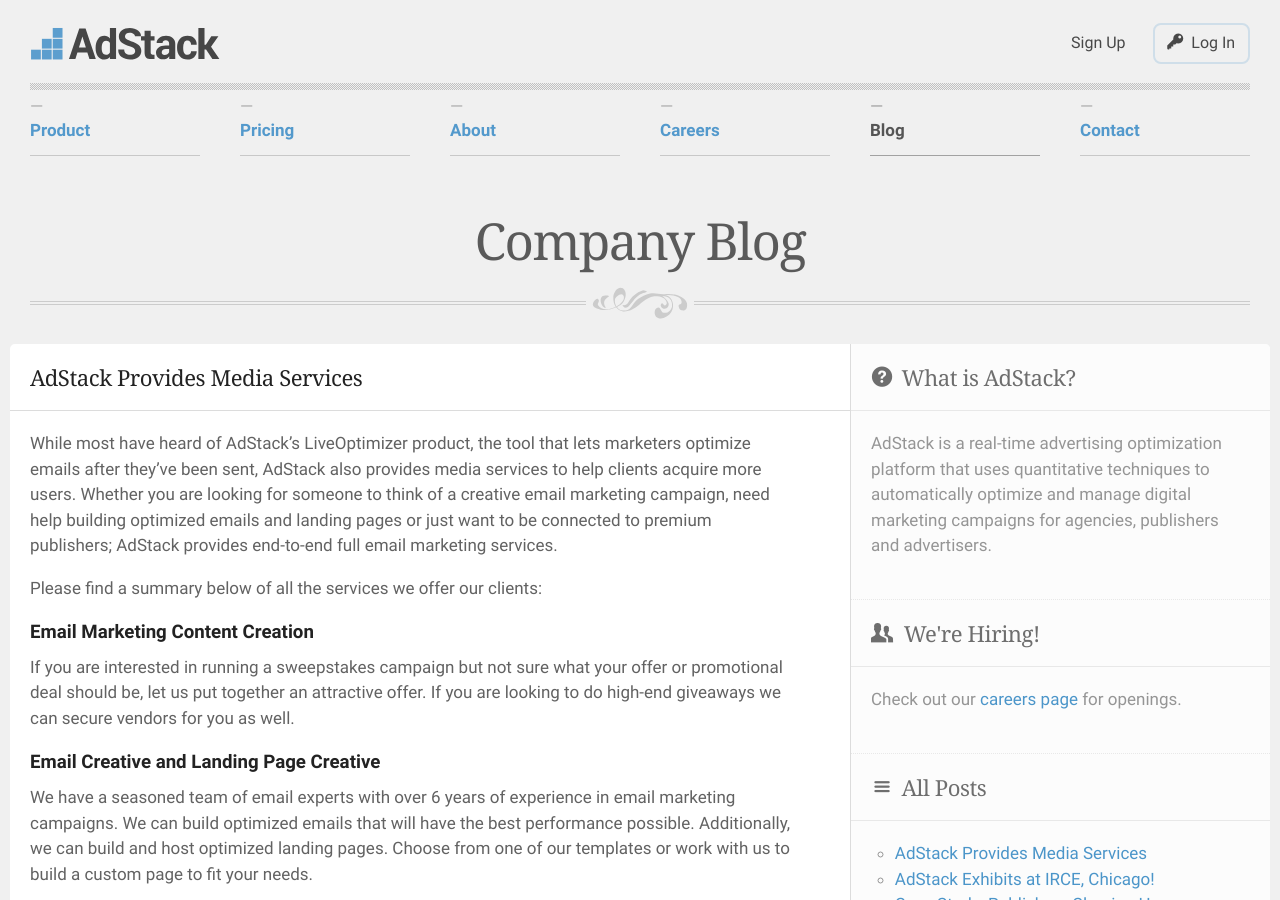
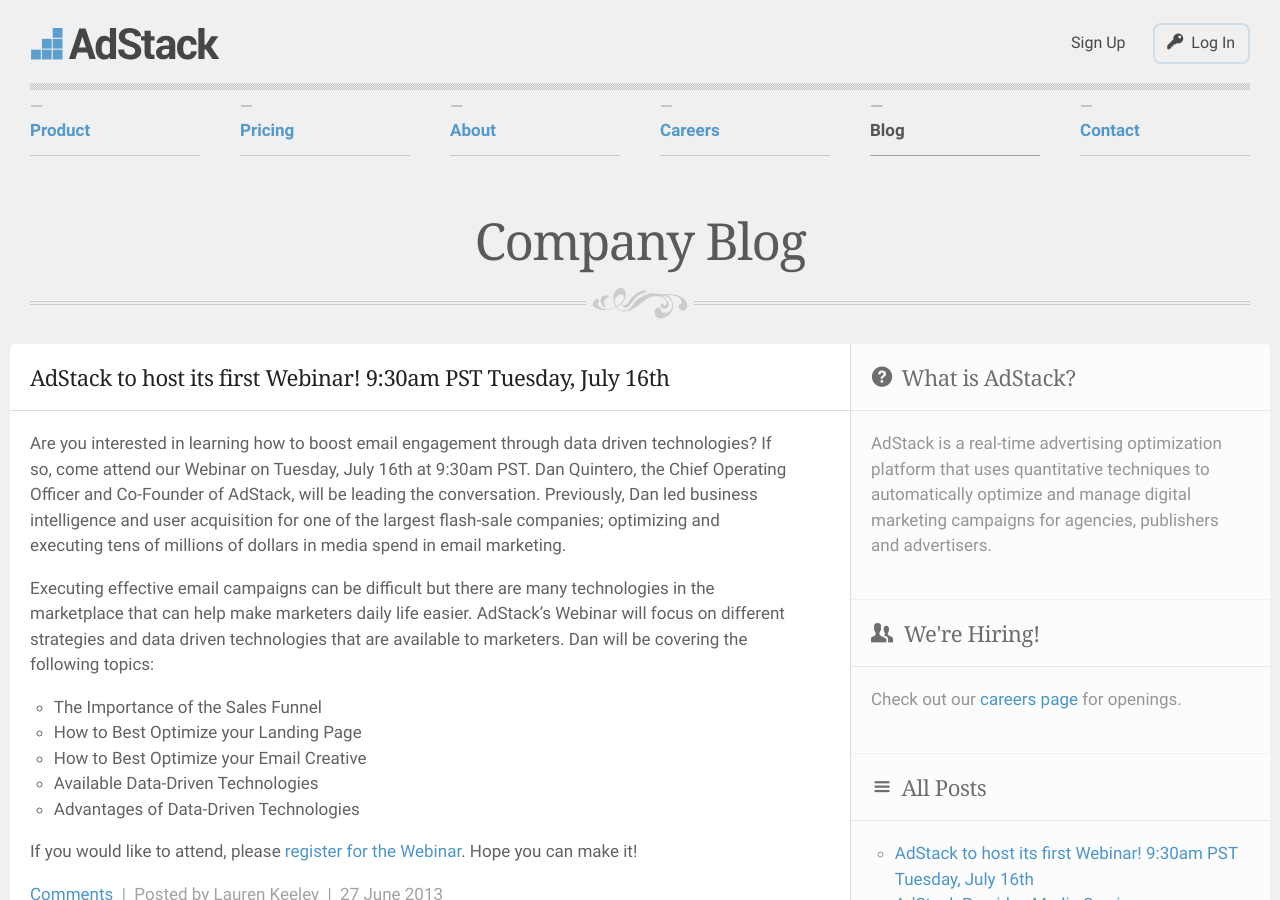
Before and after one commit to AdStack/adstack.github.io, a Jekyll site: the page built from blog/index.html, in a window 1280 px wide and 900 px high. Built offline with Jekyll 4.4.1, drawn with Linux system fonts in a browser that asks for light colours; some web fonts are replaced; comment, search, counter and statistics services are not loaded.

Commit message:
new blog post

```diff
--- /dev/null
+++ b/blog/_posts/2013-06-27-first-webinar.md
@@ -0,0 +1,17 @@
+---
+layout: single
+title: AdStack to host its first Webinar! 9:30am PST Tuesday, July 16th
+author: Lauren Keeley
+---
+
+Are you interested in learning how to boost email engagement through data driven technologies? If so, come attend our Webinar on Tuesday, July 16th at 9:30am PST. Dan Quintero, the Chief Operating Officer and Co-Founder of AdStack, will be leading the conversation. Previously, Dan led business intelligence and user acquisition for one of the largest flash-sale companies; optimizing and executing tens of millions of dollars in media spend in email marketing.
+
+Executing effective email campaigns can be difficult but there are many technologies in the marketplace that can help make marketers daily life easier. AdStack's Webinar will focus on different strategies and data driven technologies that are available to marketers. Dan will be covering the following topics:
+
+* The Importance of the Sales Funnel
+* How to Best Optimize your Landing Page
+* How to Best Optimize your Email Creative
+* Available Data-Driven Technologies
+* Advantages of Data-Driven Technologies
+
+If you would like to attend, please [register for the Webinar](http://webinar-emailengagement-datadriventechnologies.eventbrite.com/). Hope you can make it!
```
Also changed, not shown: index.html (line endings or trailing spaces).
